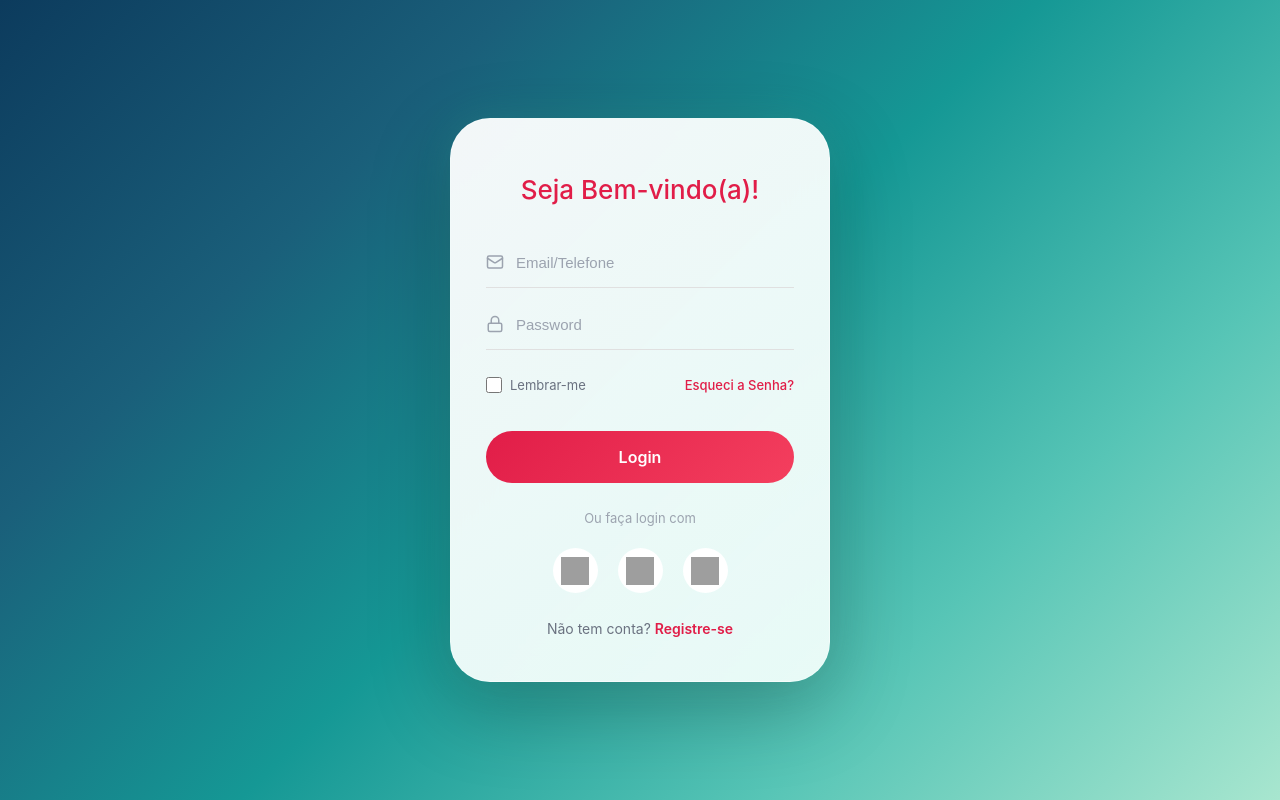
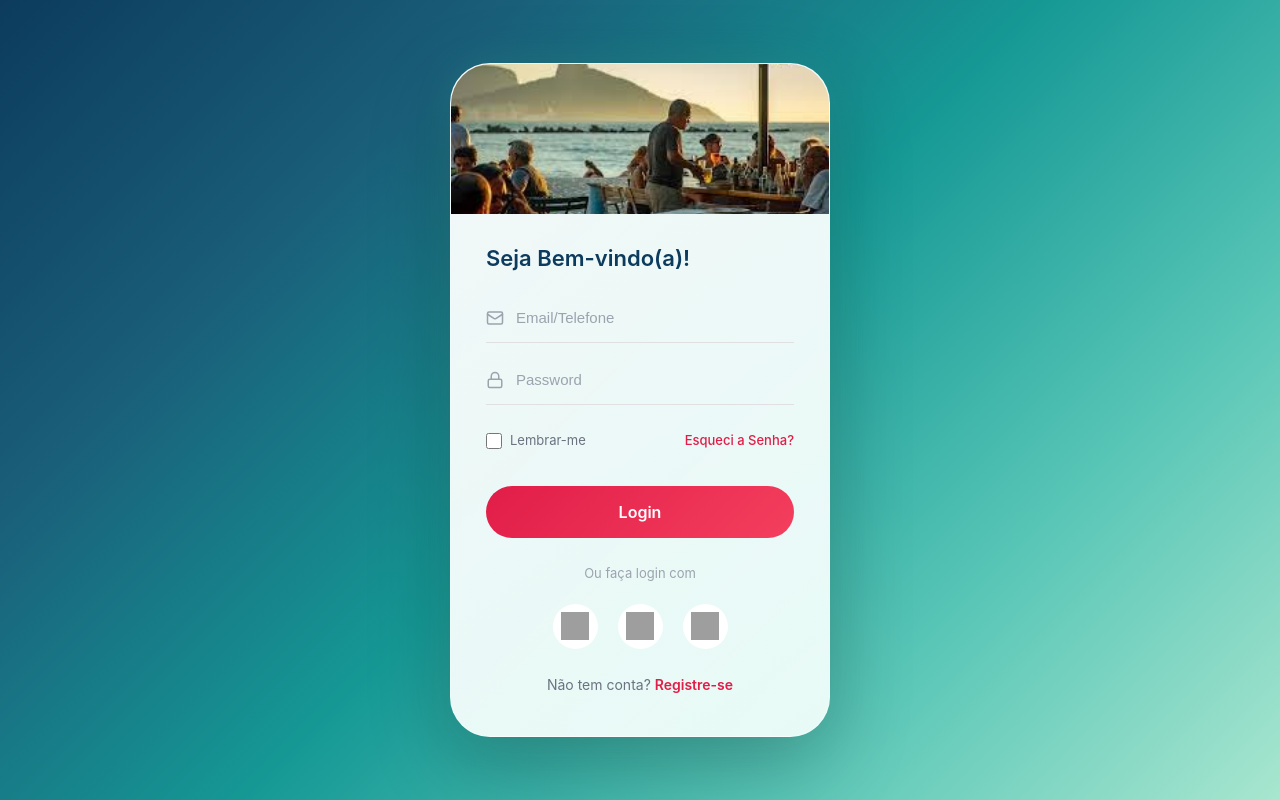
Before and after one commit to mariabernardop63-cell/GOTOUR-GLOBAL-APP, a React (Vite) app: page /login in a window 1280 px wide. Built offline with nearby package versions, Linux system fonts and the light colour scheme; no server answers; grey boxes are pictures that could not be loaded; a web font is replaced by a local one.

Commit message:
Add header image to login, title left-aligned below image

```diff
--- a/src/pages/Login/Login.css
+++ b/src/pages/Login/Login.css
@@ -38,14 +38,29 @@
     object-fit: contain;
 }
 
+/* Header Image */
+.login-header-image {
+    width: calc(100% + 70px);
+    margin: -50px -35px 20px -35px;
+    border-radius: 40px 40px 0 0;
+    overflow: hidden;
+}
+
+.login-header-image img {
+    width: 100%;
+    height: 150px;
+    object-fit: cover;
+}
+
 /* Title */
 .login-title {
     font-family: 'Inter', system-ui, -apple-system, sans-serif;
     font-style: normal;
-    font-size: 26px;
-    font-weight: 500;
-    color: #e11d48;
-    margin: 0 0 35px 0;
+    font-size: 22px;
+    font-weight: 600;
+    color: #0c3b5d;
+    margin: 0 0 25px 0;
+    text-align: left;
 }
 
 /* Form */
--- a/src/pages/Login/Login.jsx
+++ b/src/pages/Login/Login.jsx
@@ -40,6 +40,10 @@ const Login = () => {
             {isLoading && <LoadingSpinner fullScreen text="Entrando..." />}
 
             <div className="login-card">
+                {/* Header Image */}
+                <div className="login-header-image">
+                    <img src="/src/assets/images/login_header.jpg" alt="Travel" />
+                </div>
 
                 {/* Welcome */}
                 <h1 className="login-title">Seja Bem-vindo(a)!</h1>
```
Also changed, not shown: src/assets/images/login_header.jpg (added).
